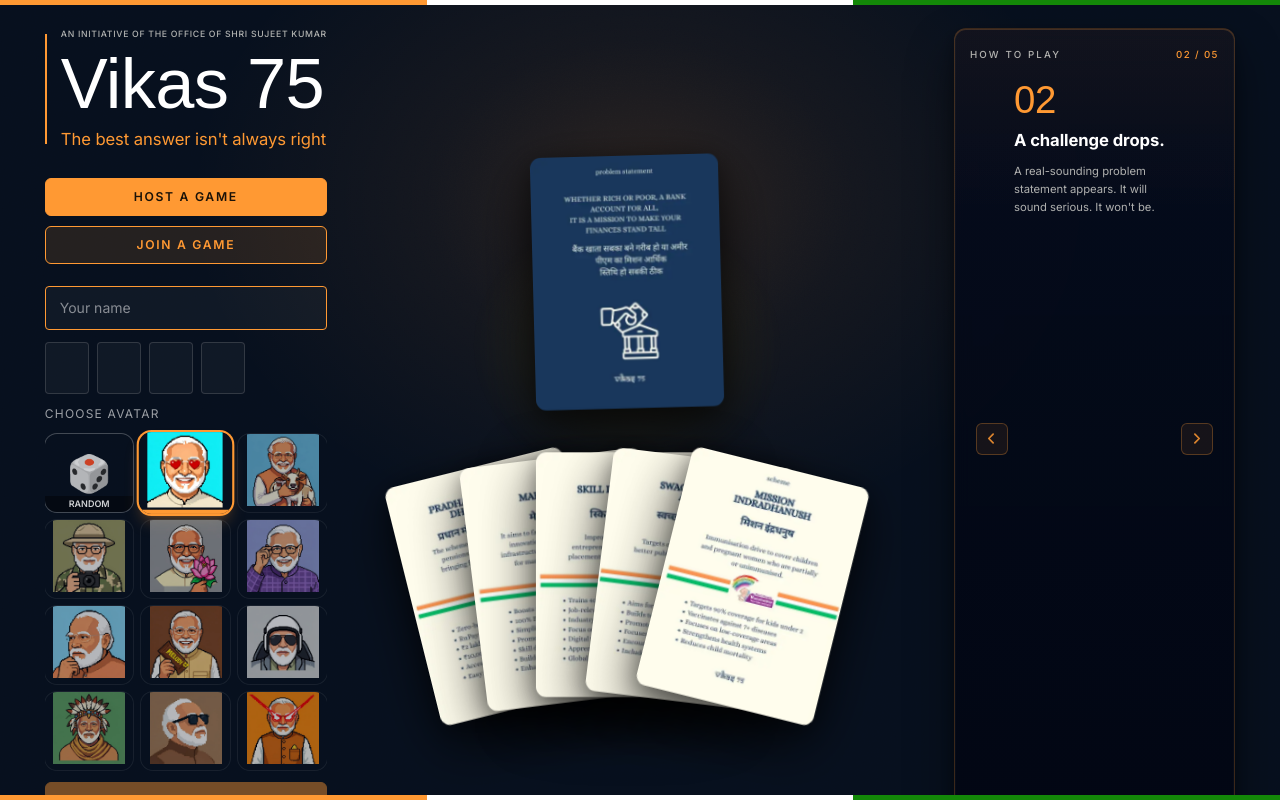
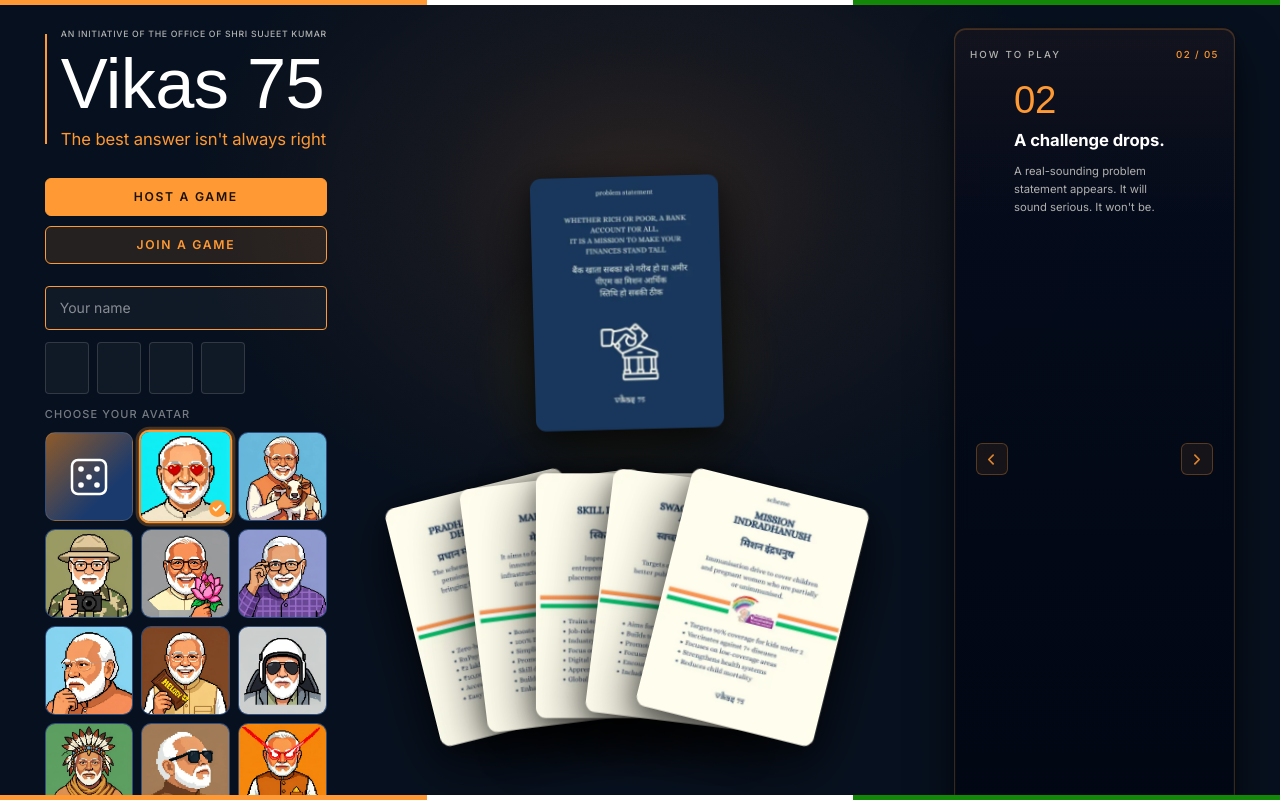
Before and after one commit to Kaustubh753/vikas75, a Next.js app: page / in a window 1280 px wide. Both pictures are taken after a click on the button "JOIN A GAME". Built offline with nearby package versions, Linux system fonts and the light colour scheme; no server answers; a web font is replaced by a local one.

Commit message:
fix: avatar picker and random dice redesign

```diff
--- a/src/components/ui/AvatarPicker.tsx
+++ b/src/components/ui/AvatarPicker.tsx
@@ -1,10 +1,38 @@
 'use client';
-import Avatar, {
-  ALL_AVATAR_IDS,
-  AVATAR_NAMES,
-  randomAvatarId,
-} from '@/lib/avatars';
+import { useState } from 'react';
+import { ALL_AVATAR_IDS, AVATAR_NAMES, randomAvatarId } from '@/lib/avatars';
 import type { AvatarId } from '@/types/game';
+
+// Pixel-art dice face (5 pips) — white on transparent
+function DiceIcon({ hovered }: { hovered: boolean }) {
+  return (
+    <svg
+      width="38"
+      height="38"
+      viewBox="0 0 38 38"
+      fill="none"
+      xmlns="http://www.w3.org/2000/svg"
+      style={{
+        transform: hovered ? 'rotate(90deg)' : 'rotate(0deg)',
+        transition: 'transform 300ms ease',
+        flexShrink: 0,
+      }}
+    >
+      {/* Die body */}
+      <rect x="2" y="2" width="34" height="34" rx="6" stroke="white" strokeWidth="2.5" />
+      {/* Top-left pip */}
+      <circle cx="11" cy="11" r="2.8" fill="white" />
+      {/* Top-right pip */}
+      <circle cx="27" cy="11" r="2.8" fill="white" />
+      {/* Centre pip */}
+      <circle cx="19" cy="19" r="2.8" fill="white" />
+      {/* Bottom-left pip */}
+      <circle cx="11" cy="27" r="2.8" fill="white" />
+      {/* Bottom-right pip */}
+      <circle cx="27" cy="27" r="2.8" fill="white" />
+    </svg>
+  );
+}
 
 interface Props {
   value: AvatarId;
@@ -13,50 +41,120 @@
 }
 
 export default function AvatarPicker({ value, onChange, disabled }: Props) {
+  const [hoveredId, setHoveredId] = useState<AvatarId | null>(null);
+
   function handleSelect(id: AvatarId) {
     if (disabled) return;
-    // Slot a0 = random: pick a real id immediately
     onChange(id === 'a0' ? randomAvatarId() : id);
   }
 
   return (
     <div>
-      <p className="text-white/60 text-xs uppercase tracking-widest mb-3 font-[family-name:var(--font-inter)]">
-        Choose Avatar
+      {/* Section label */}
+      <p
+        style={{
+          fontFamily: 'var(--font-inter)',
+          fontSize: 11,
+          fontWeight: 500,
+          letterSpacing: '0.1em',
+          textTransform: 'uppercase',
+          color: 'rgba(255,255,255,0.45)',
+          marginBottom: 10,
+        }}
+      >
+        Choose Your Avatar
       </p>
-      {/* 4 rows × 3 cols = 12 slots; a0 (random) fills the first */}
-      <div className="grid grid-cols-3 gap-2">
+
+      {/* 4 rows × 3 cols — all 12 slots visible at once */}
+      <div style={{ display: 'grid', gridTemplateColumns: 'repeat(3, 1fr)', gap: 8 }}>
         {ALL_AVATAR_IDS.map((id) => {
           const isRandom = id === 'a0';
-          const selected = !isRandom && value === id;
+          const isSelected = !isRandom && value === id;
+          const isHovered = hoveredId === id;
+
+          const border = isSelected
+            ? '2px solid #FF9933'
+            : isHovered
+            ? '1.5px solid rgba(255,153,51,0.5)'
+            : '1.5px solid rgba(255,255,255,0.1)';
+
+          const boxShadow = isSelected ? '0 0 0 3px rgba(255,153,51,0.25)' : 'none';
+          const scale = isSelected || isHovered ? 'scale(1.05)' : 'scale(1)';
+
           return (
             <button
               key={id}
               type="button"
               onClick={() => handleSelect(id)}
               disabled={disabled}
-              aria-label={`${AVATAR_NAMES[id]}${selected ? ' (selected)' : ''}`}
-              aria-pressed={selected}
-              className={`relative rounded-xl overflow-hidden transition-all active:scale-95 focus:outline-none focus-visible:ring-2 focus-visible:ring-[#FF9933]
-                ${
-                  selected
-                    ? 'ring-2 ring-[#FF9933] scale-105 shadow-lg shadow-[#FF9933]/30'
-                    : isRandom
-                    ? 'ring-1 ring-dashed ring-white/30 opacity-80 hover:opacity-100'
-                    : 'ring-1 ring-white/10 opacity-70 hover:opacity-100'
-                }`}
-              style={{ background: 'transparent' }}
+              onMouseEnter={() => setHoveredId(id)}
+              onMouseLeave={() => setHoveredId(null)}
+              aria-label={`${AVATAR_NAMES[id]}${isSelected ? ' (selected)' : ''}`}
+              aria-pressed={isSelected}
+              style={{
+                position: 'relative',
+                // Cell is always square; min 72 px, grows to fill column width
+                width: '100%',
+                aspectRatio: '1 / 1',
+                minWidth: 72,
+                minHeight: 72,
+                background: isRandom
+                  ? 'linear-gradient(135deg, rgba(255,153,51,0.55) 0%, #1a3a6e 70%)'
+                  : '#1a3a6e',
+                borderRadius: 10,
+                border,
+                boxShadow,
+                transform: scale,
+                transition: 'border-color 150ms, transform 150ms, box-shadow 150ms',
+                overflow: 'hidden',
+                display: 'flex',
+                alignItems: 'center',
+                justifyContent: 'center',
+                cursor: disabled ? 'not-allowed' : 'pointer',
+                padding: 0,
+                outline: 'none',
+              }}
             >
-              <Avatar id={id} size={72} />
-              {/* "Random" label overlay */}
-              {isRandom && (
-                <div className="absolute inset-x-0 bottom-0 bg-black/50 text-white text-center font-[family-name:var(--font-inter)] font-semibold leading-none"
-                     style={{ fontSize: 9, padding: '3px 0 4px' }}>
-                  RANDOM
-                </div>
+              {isRandom ? (
+                <DiceIcon hovered={isHovered} />
+              ) : (
+                // eslint-disable-next-line @next/next/no-img-element
+                <img
+                  src={`/avatars/${id}.webp`}
+                  alt={AVATAR_NAMES[id]}
+                  style={{ width: '100%', height: '100%', objectFit: 'contain', display: 'block' }}
+                />
               )}
-              {/* Selected indicator */}
-              {selected && <div className="absolute bottom-0 inset-x-0 h-1 bg-[#FF9933]" />}
+
+              {/* Selected checkmark badge — 16 px saffron circle, bottom-right */}
+              {isSelected && (
+                <span
+                  style={{
+                    position: 'absolute',
+                    bottom: 4,
+                    right: 4,
+                    width: 16,
+                    height: 16,
+                    borderRadius: '50%',
+                    background: '#FF9933',
+                    display: 'flex',
+                    alignItems: 'center',
+                    justifyContent: 'center',
+                    flexShrink: 0,
+                    zIndex: 2,
+                  }}
+                >
+                  <svg width="9" height="7" viewBox="0 0 9 7" fill="none">
+                    <path
+                      d="M1 3.5L3.3 6L8 1"
+                      stroke="white"
+                      strokeWidth="1.6"
+                      strokeLinecap="round"
+                      strokeLinejoin="round"
+                    />
+                  </svg>
+                </span>
+              )}
             </button>
           );
         })}
```
